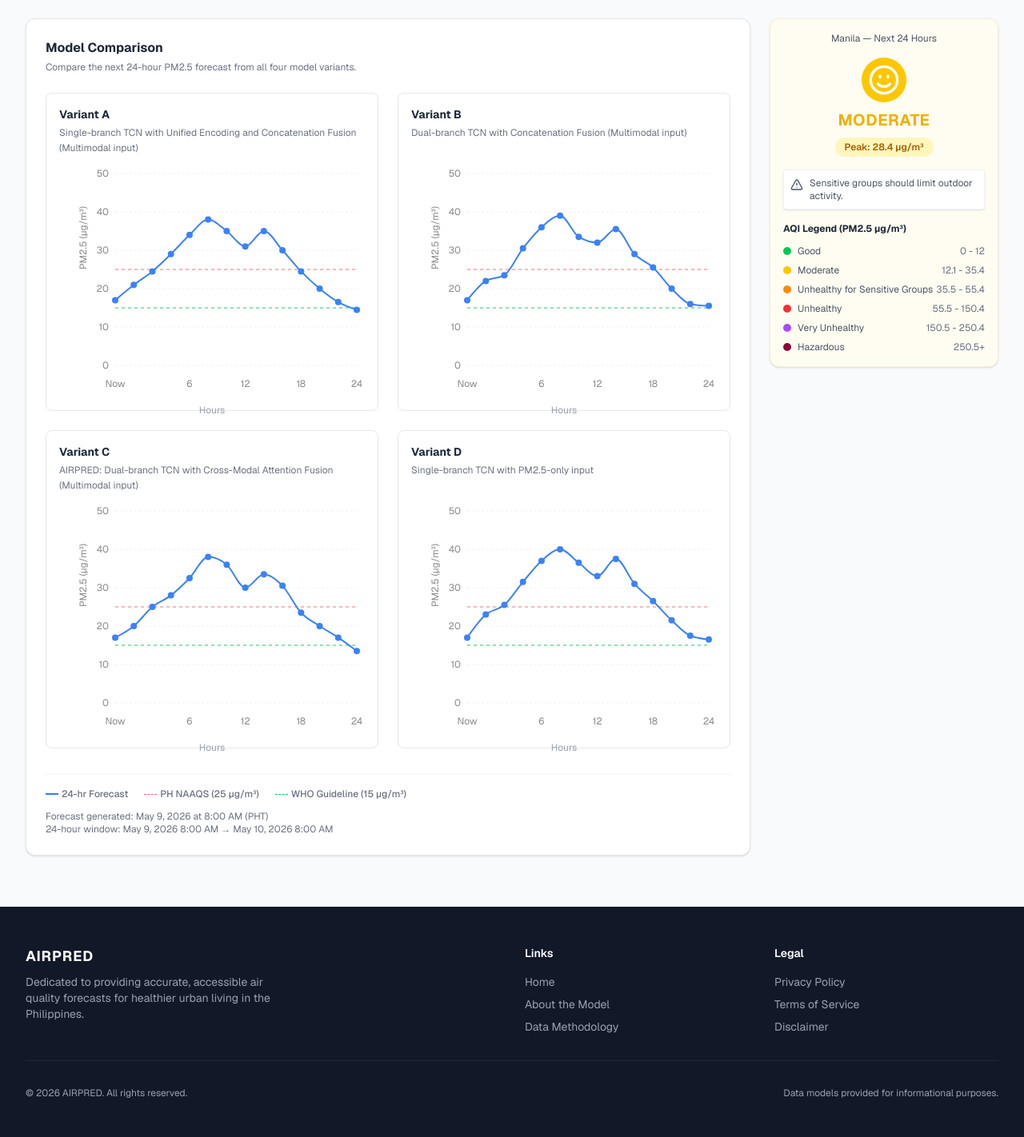
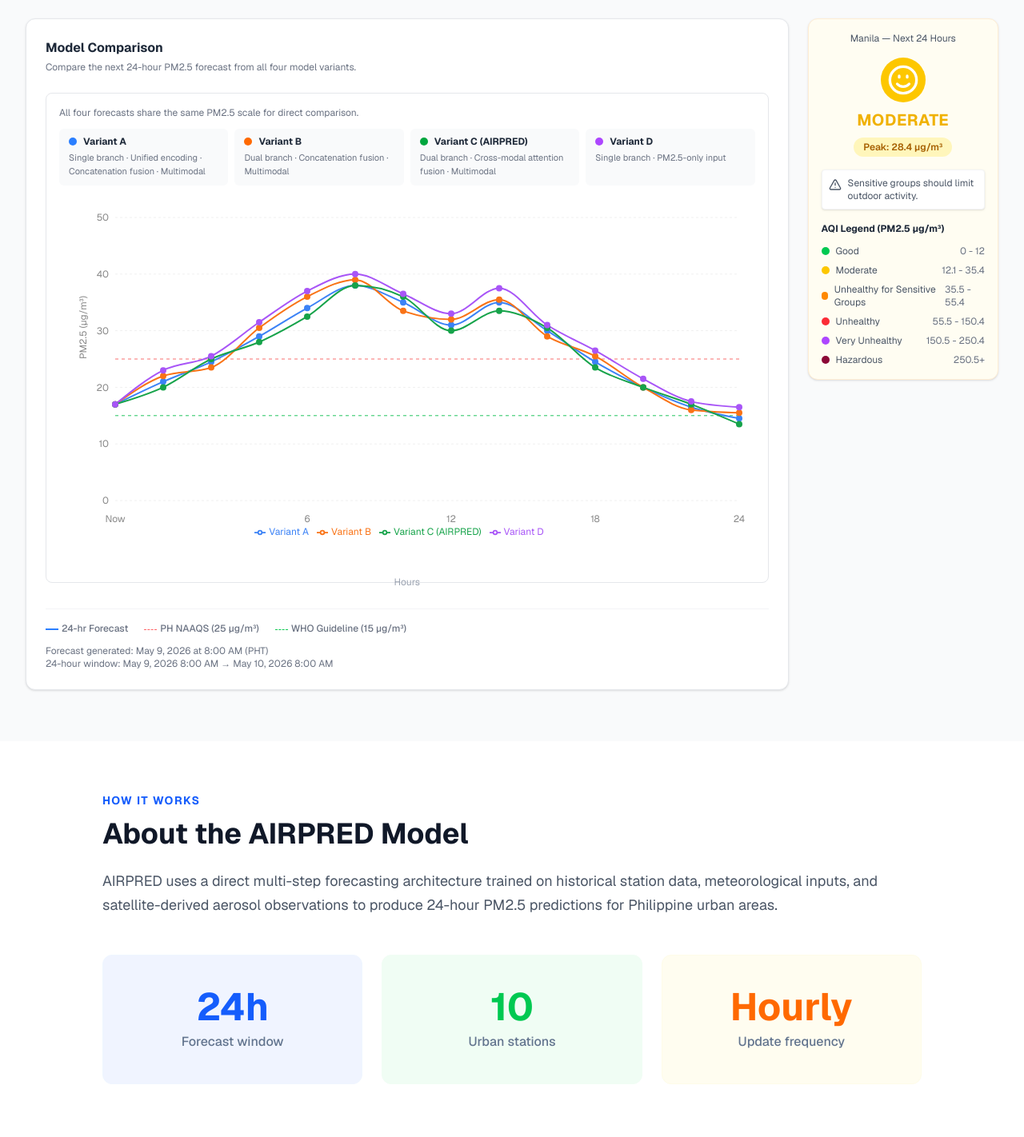
Before and after one commit to ntoonie/airpred-web, a Next.js app: page / in a window 1280 px wide. Shown: the part 1355-2777 px from the top of the page at 80% size. Built offline with nearby package versions, Linux system fonts and the light colour scheme.

Commit message:
changed the layout of home page

```diff
--- a/app/page.tsx
+++ b/app/page.tsx
@@ -17,6 +17,8 @@ import {
   CartesianGrid,
   ResponsiveContainer,
   ReferenceLine,
+  Legend,
+  Tooltip,
 } from "recharts";
 
 // Mock data for the chart based on the image
@@ -73,11 +75,26 @@ const variantForecastData = {
   })),
 };
 
-function ForecastChart({ data }: { data: typeof forecastData }) {
+const comparisonData = forecastData.map((point, index) => ({
+  hour: point.hour,
+  variantA: variantForecastData[modelVariants[0]][index].pm25,
+  variantB: variantForecastData[modelVariants[1]][index].pm25,
+  variantC: variantForecastData[modelVariants[2]][index].pm25,
+  variantD: variantForecastData[modelVariants[3]][index].pm25,
+}));
+
+const modelDetails = [
+  { label: "Variant A", detail: "Single branch · Unified encoding · Concatenation fusion · Multimodal", color: "bg-blue-500" },
+  { label: "Variant B", detail: "Dual branch · Concatenation fusion · Multimodal", color: "bg-orange-500" },
+  { label: "Variant C (AIRPRED)", detail: "Dual branch · Cross-modal attention fusion · Multimodal", color: "bg-green-600" },
+  { label: "Variant D", detail: "Single branch · PM2.5-only input", color: "bg-purple-500" },
+];
+
+function ForecastChart() {
   return (
-    <div className="h-[300px] min-h-[300px] w-full">
+    <div className="h-[460px] min-h-[460px] w-full">
       <ResponsiveContainer width="100%" height="100%">
-        <LineChart data={data} margin={{ top: 20, right: 10, left: 10, bottom: 10 }}>
+        <LineChart data={comparisonData} margin={{ top: 20, right: 20, left: 10, bottom: 20 }}>
           <CartesianGrid strokeDasharray="3 3" vertical={false} stroke="#f0f0f0" />
           <XAxis
             dataKey="hour"
@@ -98,12 +115,21 @@ function ForecastChart({ data }: { data: typeof forecastData }) {
           <ReferenceLine y={15} stroke="#22c55e" strokeDasharray="4 4" />
           <Line
             type="monotone"
-            dataKey="pm25"
+            dataKey="variantA"
+            name="Variant A"
             stroke="#3b82f6"
             strokeWidth={2}
             dot={{ r: 4, fill: "#3b82f6", strokeWidth: 0 }}
             activeDot={{ r: 6 }}
           />
+          <Line type="monotone" dataKey="variantB" name="Variant B" stroke="#f97316" strokeWidth={2} dot={{ r: 4, fill: "#f97316", strokeWidth: 0 }} activeDot={{ r: 6 }} />
+          <Line type="monotone" dataKey="variantC" name="Variant C (AIRPRED)" stroke="#16a34a" strokeWidth={2} dot={{ r: 4, fill: "#16a34a", strokeWidth: 0 }} activeDot={{ r: 6 }} />
+          <Line type="monotone" dataKey="variantD" name="Variant D" stroke="#a855f7" strokeWidth={2} dot={{ r: 4, fill: "#a855f7", strokeWidth: 0 }} activeDot={{ r: 6 }} />
+          <Tooltip
+            formatter={(value, name) => [`${value} µg/m³`, name]}
+            contentStyle={{ borderRadius: "8px", borderColor: "#e5e7eb", fontSize: "12px" }}
+          />
+          <Legend verticalAlign="bottom" height={36} wrapperStyle={{ fontSize: "12px" }} />
         </LineChart>
       </ResponsiveContainer>
       <div className="mt-2 text-center text-xs text-gray-400">Hours</div>
@@ -112,105 +138,8 @@ function ForecastChart({ data }: { data: typeof forecastData }) {
 }
 
 export default function AirPredPage() {
-  // State to toggle between the main dashboard and the "How It Works" view
-  const [showHowItWorks, setShowHowItWorks] = useState(false);
   const [selectedCity, setSelectedCity] = useState(cities[0]);
 
-  // ===== "HOW IT WORKS" VIEW =====
-  if (showHowItWorks) {
-    return (
-      <div className="min-h-screen bg-white font-sans text-slate-900 p-8">
-        <div className="max-w-5xl mx-auto">
-          {/* Top Navigation */}
-          <div className="flex items-center justify-between mb-12 relative">
-            {/* Empty div to balance flexbox */}
-            <div className="w-24"></div>
-
-            <span className="text-blue-600 font-bold tracking-widest text-sm uppercase">
-              How It Works
-            </span>
-
-            <button
-              onClick={() => setShowHowItWorks(false)}
-              className="bg-blue-600 hover:bg-blue-700 text-white font-medium py-2 px-8 rounded-md transition-colors"
-            >
-              Home
-            </button>
-          </div>
-
-          {/* Header Content */}
-          <h1 className="text-4xl font-bold text-gray-900 mb-6">
-            About the AIRPRED Model
-          </h1>
-          <p className="text-lg text-gray-600 mb-12 leading-relaxed">
-            AIRPRED uses a direct multi-step forecasting architecture trained on historical station data, meteorological inputs, and satellite-derived aerosol observations to produce 24-hour PM2.5 predictions for Philippine urban areas.
-          </p>
-
-          {/* Stats Grid */}
-          <div className="grid grid-cols-1 md:grid-cols-3 gap-6 mb-16">
-            <div className="bg-[#f0f4ff] rounded-xl py-10 px-6 text-center border border-blue-50">
-              <div className="text-blue-600 text-5xl font-bold mb-2">24h</div>
-              <div className="text-slate-500 font-medium">Forecast window</div>
-            </div>
-
-            <div className="bg-[#f0fdf4] rounded-xl py-10 px-6 text-center border border-green-50">
-              <div className="text-green-500 text-5xl font-bold mb-2">10</div>
-              <div className="text-slate-500 font-medium">Urban stations</div>
-            </div>
-
-            <div className="bg-[#fffdf0] rounded-xl py-10 px-6 text-center border border-yellow-50">
-              <div className="text-orange-500 text-5xl font-bold mb-2">Hourly</div>
-              <div className="text-slate-500 font-medium">Update frequency</div>
-            </div>
-          </div>
-
-          {/* Numbered Steps */}
-          <div className="space-y-10 max-w-4xl">
-            {/* Step 1 */}
-            <div className="flex gap-6 items-start">
-              <div className="bg-blue-600 text-white w-10 h-10 rounded-full flex items-center justify-center font-bold text-lg shrink-0 mt-1">
-                1
-              </div>
-              <div>
-                <h3 className="text-xl font-bold text-gray-900 mb-2">Feature extraction</h3>
-                <p className="text-gray-600 leading-relaxed">
-                  Meteorological drivers and lagged PM2.5 values are normalized and encoded into a fixed-length input tensor covering a 48-hour lookback window.
-                </p>
-              </div>
-            </div>
-
-            {/* Step 2 */}
-            <div className="flex gap-6 items-start">
-              <div className="bg-blue-600 text-white w-10 h-10 rounded-full flex items-center justify-center font-bold text-lg shrink-0 mt-1">
-                2
-              </div>
-              <div>
-                <h3 className="text-xl font-bold text-gray-900 mb-2">Direct multi-step output</h3>
-                <p className="text-gray-600 leading-relaxed">
-                  The model produces all 24 hourly PM2.5 predictions simultaneously — avoiding error accumulation that plagues recursive single-step approaches.
-                </p>
-              </div>
-            </div>
-
-            {/* Step 3 */}
-            <div className="flex gap-6 items-start">
-              <div className="bg-blue-600 text-white w-10 h-10 rounded-full flex items-center justify-center font-bold text-lg shrink-0 mt-1">
-                3
-              </div>
-              <div>
-                <h3 className="text-xl font-bold text-gray-900 mb-2">Post-processing & thresholds</h3>
-                <p className="text-gray-600 leading-relaxed">
-                  Raw predictions are bias-corrected and mapped against Philippine NAAQS (25 µg/m³) and WHO (15 µg/m³) guidelines for health-contextualized output.
-                </p>
-              </div>
-            </div>
-          </div>
-        </div>
-      </div>
-    );
-  }
-
-  // ===== MAIN DASHBOARD VIEW =====
   return (
     <div className="min-h-screen bg-gray-50 font-sans text-slate-900">
       {/* ===== NAVIGATION ===== */}
@@ -224,8 +153,7 @@ export default function AirPredPage() {
       <section
         className="relative h-[600px] flex flex-col items-center justify-center text-center px-4"
         style={{
-          // Remember to ensure image_c48b35.jpg is in your /public folder!
-          backgroundImage: `linear-gradient(rgba(17, 24, 39, 0.65), rgba(17, 24, 39, 0.65)), url('/image_c48b35.jpg')`,
+          backgroundImage: "linear-gradient(rgba(2, 13, 45, 0.32), rgba(2, 13, 45, 0.48)), url('/airpred-network.svg')",
           backgroundSize: "cover",
           backgroundPosition: "center",
         }}
@@ -239,9 +167,8 @@ export default function AirPredPage() {
             Explore Live Dashboard
           </button>
 
-          {/* UPDATED: Added onClick handler to trigger the state change */}
           <button
-            onClick={() => setShowHowItWorks(true)}
+            onClick={() => document.getElementById("how-it-works")?.scrollIntoView({ behavior: "smooth" })}
             className="bg-white hover:bg-gray-100 text-gray-900 font-medium py-3 px-8 rounded-md transition-colors"
           >
             Learn How It Works
@@ -359,9 +286,9 @@ export default function AirPredPage() {
         </div>
 
         {/* Main Dashboard Area */}
-        <div className="grid grid-cols-1 gap-6 lg:grid-cols-4">
+        <div className="grid grid-cols-1 gap-6 lg:grid-cols-[minmax(0,4fr)_minmax(220px,1fr)]">
           {/* Chart Section */}
-          <div className="bg-white border border-gray-200 rounded-xl p-6 shadow-sm flex flex-col lg:col-span-3">
+          <div className="bg-white border border-gray-200 rounded-xl p-6 shadow-sm flex flex-col">
             <div className="mb-6">
               <h3 className="font-bold text-gray-800">Model Comparison</h3>
               <p className="mt-1 text-xs text-gray-500">
@@ -369,20 +296,22 @@ export default function AirPredPage() {
               </p>
             </div>
 
-            <div className="grid flex-1 grid-cols-1 gap-6 xl:grid-cols-2">
-              {modelVariants.map((variant) => {
-                const [variantName, ...descriptionParts] = variant.split(" - ");
-
-                return (
-                  <div key={variant} className="min-w-0 rounded-lg border border-gray-200 p-4">
-                    <h4 className="text-sm font-bold text-gray-800">{variantName}</h4>
-                    <p className="mt-1 min-h-10 text-xs leading-relaxed text-gray-500">
-                      {descriptionParts.join(" - ")}
-                    </p>
-                    <ForecastChart data={variantForecastData[variant as keyof typeof variantForecastData]} />
+            <div className="rounded-lg border border-gray-200 p-4">
+              <p className="mb-3 text-xs text-gray-500">
+                All four forecasts share the same PM2.5 scale for direct comparison.
+              </p>
+              <div className="mb-5 grid grid-cols-1 gap-2 sm:grid-cols-2 xl:grid-cols-4">
+                {modelDetails.map((model) => (
+                  <div key={model.label} className="rounded-md bg-gray-50 px-3 py-2">
+                    <div className="flex items-center gap-2 text-xs font-bold text-gray-800">
+                      <span className={`h-2.5 w-2.5 shrink-0 rounded-full ${model.color}`} />
+                      {model.label}
+                    </div>
+                    <p className="mt-1 text-[11px] leading-relaxed text-gray-500">{model.detail}</p>
                   </div>
-                );
-              })}
+                ))}
+              </div>
+              <ForecastChart />
             </div>
 
             <div className="mt-8 border-t border-gray-100 pt-4">
@@ -397,7 +326,7 @@ export default function AirPredPage() {
           </div>
 
           {/* Side Status Panel */}
-          <div className="bg-[#fffdf2] border border-orange-100 rounded-xl p-4 shadow-sm flex flex-col self-start lg:col-span-1 lg:h-fit">
+          <div className="bg-[#fffdf2] border border-orange-100 rounded-xl p-4 shadow-sm flex flex-col self-start lg:h-fit">
             <div className="text-center mb-4">
               <p className="text-xs text-gray-600 mb-4">Manila — Next 24 Hours</p>
               <div className="flex flex-col items-center justify-center">
@@ -473,6 +402,57 @@ export default function AirPredPage() {
         </div>
       </section>
 
+      <section id="how-it-works" className="bg-white px-8 py-16 scroll-mt-20">
+        <div className="mx-auto max-w-5xl">
+          <div className="mb-12">
+            <p className="mb-3 text-sm font-bold uppercase tracking-widest text-blue-600">How It Works</p>
+            <h2 className="mb-6 text-4xl font-bold text-gray-900">About the AIRPRED Model</h2>
+            <p className="text-lg leading-relaxed text-gray-600">
+              AIRPRED uses a direct multi-step forecasting architecture trained on historical station data, meteorological inputs, and satellite-derived aerosol observations to produce 24-hour PM2.5 predictions for Philippine urban areas.
+            </p>
+          </div>
+
+          <div className="mb-16 grid grid-cols-1 gap-6 md:grid-cols-3">
+            <div className="rounded-xl border border-blue-50 bg-[#f0f4ff] px-6 py-10 text-center">
+              <div className="mb-2 text-5xl font-bold text-blue-600">24h</div>
+              <div className="font-medium text-slate-500">Forecast window</div>
+            </div>
+            <div className="rounded-xl border border-green-50 bg-[#f0fdf4] px-6 py-10 text-center">
+              <div className="mb-2 text-5xl font-bold text-green-500">10</div>
+              <div className="font-medium text-slate-500">Urban stations</div>
+            </div>
+            <div className="rounded-xl border border-yellow-50 bg-[#fffdf0] px-6 py-10 text-center">
+              <div className="mb-2 text-5xl font-bold text-orange-500">Hourly</div>
+              <div className="font-medium text-slate-500">Update frequency</div>
+            </div>
+          </div>
+
+          <div className="max-w-4xl space-y-10">
+            <div className="flex items-start gap-6">
+              <div className="mt-1 flex h-10 w-10 shrink-0 items-center justify-center rounded-full bg-blue-600 text-lg font-bold text-white">1</div>
+              <div>
+                <h3 className="mb-2 text-xl font-bold text-gray-900">Feature extraction</h3>
+                <p className="leading-relaxed text-gray-600">Meteorological drivers and lagged PM2.5 values are normalized and encoded into a fixed-length input tensor covering a 48-hour lookback window.</p>
+              </div>
+            </div>
+            <div className="flex items-start gap-6">
+              <div className="mt-1 flex h-10 w-10 shrink-0 items-center justify-center rounded-full bg-blue-600 text-lg font-bold text-white">2</div>
+              <div>
+                <h3 className="mb-2 text-xl font-bold text-gray-900">Direct multi-step output</h3>
+                <p className="leading-relaxed text-gray-600">The model produces all 24 hourly PM2.5 predictions simultaneously, avoiding error accumulation that plagues recursive single-step approaches.</p>
+              </div>
+            </div>
+            <div className="flex items-start gap-6">
+              <div className="mt-1 flex h-10 w-10 shrink-0 items-center justify-center rounded-full bg-blue-600 text-lg font-bold text-white">3</div>
+              <div>
+                <h3 className="mb-2 text-xl font-bold text-gray-900">Post-processing &amp; thresholds</h3>
+                <p className="leading-relaxed text-gray-600">Raw predictions are bias-corrected and mapped against Philippine NAAQS (25 µg/m³) and WHO (15 µg/m³) guidelines for health-contextualized output.</p>
+              </div>
+            </div>
+          </div>
+        </div>
+      </section>
+
       {/* ===== FOOTER ===== */}
       <footer className="bg-[#111827] text-gray-400 py-12 px-8 text-sm">
         <div className="max-w-7xl mx-auto grid grid-cols-1 md:grid-cols-4 gap-8 mb-8">
@@ -489,7 +469,7 @@ export default function AirPredPage() {
             <h4 className="text-white font-semibold mb-4">Links</h4>
             <ul className="space-y-2">
               <li><a href="#" className="hover:text-white transition-colors">Home</a></li>
-              <li><a href="#" onClick={(e) => { e.preventDefault(); setShowHowItWorks(true); }} className="hover:text-white transition-colors">About the Model</a></li>
+              <li><a href="#how-it-works" className="hover:text-white transition-colors">About the Model</a></li>
               <li><a href="#" className="hover:text-white transition-colors">Data Methodology</a></li>
             </ul>
           </div>
```
Also changed, not shown: public/airpred-network.svg (added).
